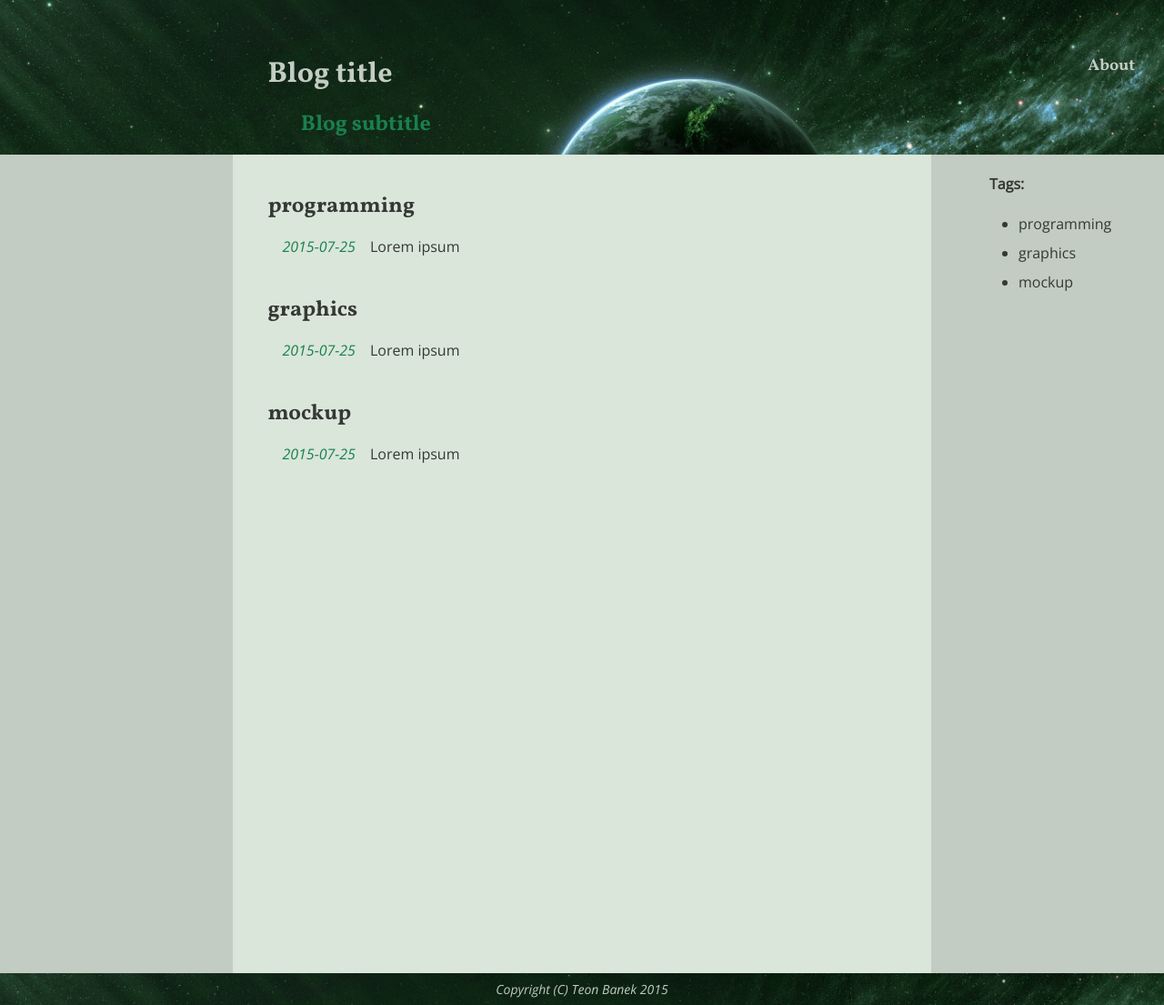
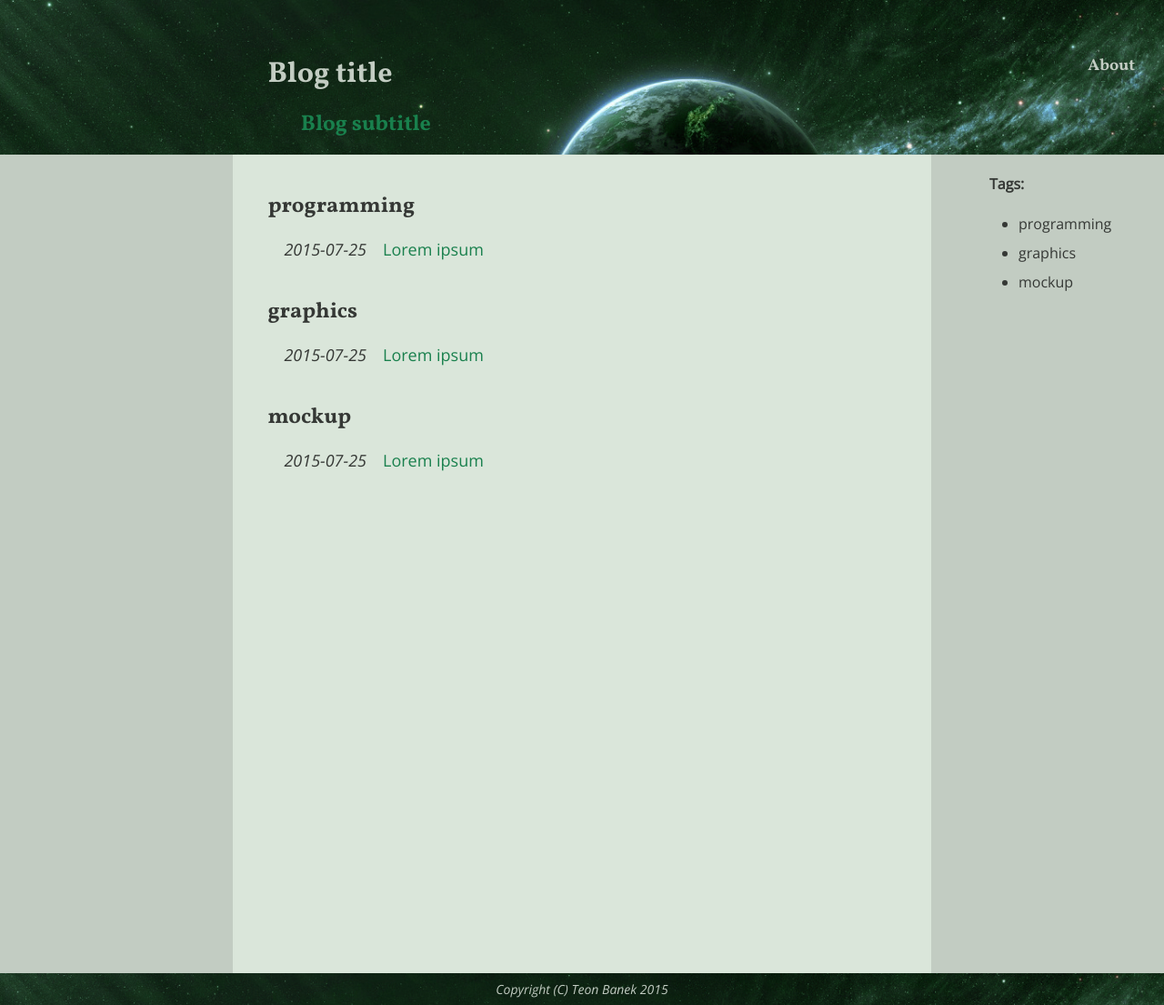
Before and after one commit to Th30n/Th30n.github.io, a Jekyll site: the page built from tags.html, in a window 1280 px wide. Shown: the whole page at 91% size. Built offline with Jekyll 4.4.1, drawn with Linux system fonts in a browser that asks for light colours; Markdown is read by kramdown in place of the engine named in the settings.

Commit message:
Switch colors on tags page

```diff
--- a/css/style.css
+++ b/css/style.css
@@ -150,6 +150,7 @@ h2 {
   margin-top: 1em;
   margin-left: 1em;
   float: left;
+  font-size: 18px;
 }
 
 /* Post title */
--- a/tags.html
+++ b/tags.html
@@ -10,10 +10,10 @@ layout: default
         {% for post in posts %}
           {% if post.url %}
             <div style="clear: both">
-              <div class="list-post color-sea-green italic">
+              <div class="list-post italic">
                 {{ post.date | date: "%F"}}
               </div>
-              <div class="list-post">
+              <div class="list-post color-sea-green">
                 <a href="{{ post.url }}">{{ post.title }}</a>
               </div>
             </div>
```
